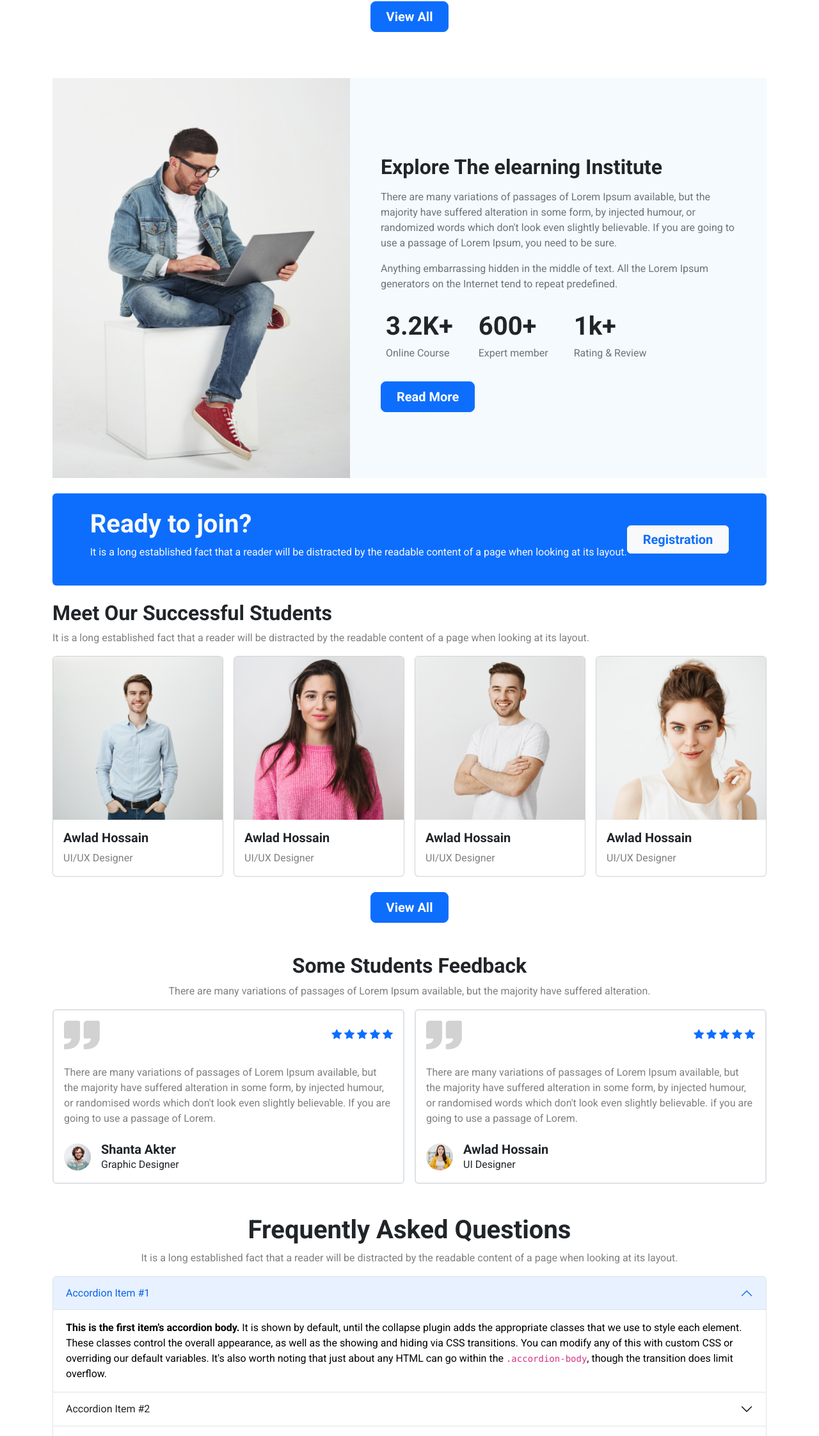
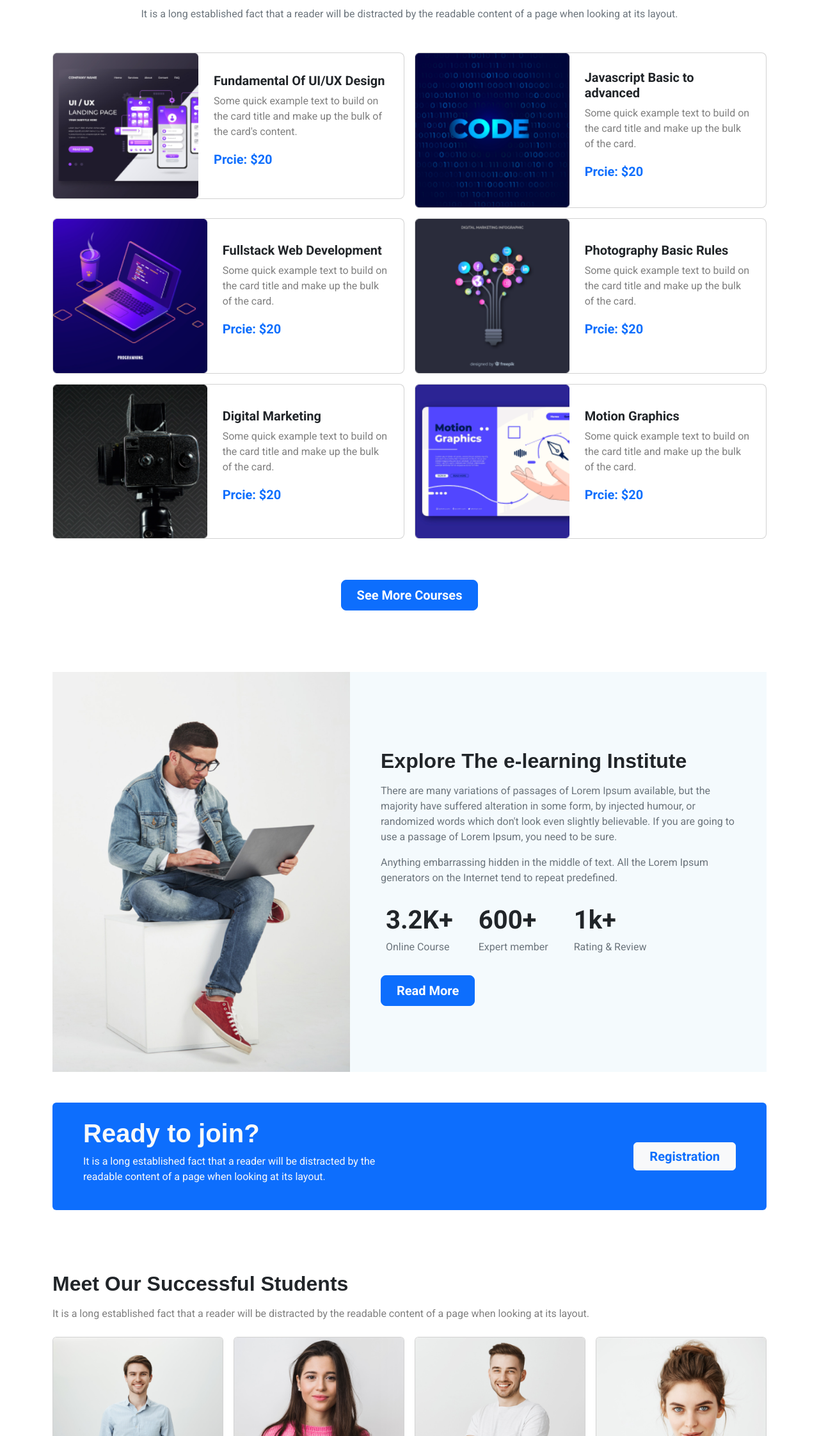
Before and after one commit to UpalBarua/Assignment-3, a plain HTML site: page index.html in a window 1280 px wide. Shown: the part 556-2800 px from the top of the page at 64% size. Drawn offline with nearby package versions, Linux system fonts and the light colour scheme; a web font is replaced by a local one.

Commit message:
Fixed spacings

```diff
--- a/index.html
+++ b/index.html
@@ -149,15 +149,105 @@
     <!-- / HEADER -->
 
     <!-- COURSES -->
-    <main>
-      <div class="container py-5">
-        <h2 class="fs-2 fw-bold text-center mb-3">Discover Our Popular Courses</h2>
-        <p class="text-center text-secondary">
+    <main class="courses">
+      <div class="container py-5 my-5">
+        <h2 class="ff-secondary fs-2 fw-bold text-center mb-3">Discover Our Popular Courses</h2>
+        <p class="text-center text-secondary mb-5">
           It is a long established fact that a reader will be distracted by the readable content of
           a page when looking at its layout.
         </p>
+        <div class="row g-3 mb-5">
+          <!-- item 1 -->
+          <div class="col-12 col-md-6">
+            <div class="card rounded-3 d-flex flex-md-row align-items-center">
+              <img src="./assets/course/course-1.png" class="card-img-top" alt="..." />
+              <div class="card-body px-4">
+                <h3 class="fs-5 fw-bold">Fundamental Of UI/UX Design</h3>
+                <p class="card-text text-black-50">
+                  Some quick example text to build on the card title and make up the bulk of the
+                  card's content.
+                </p>
+                <p class="text-primary fw-bold fs-5">Prcie: $20</p>
+              </div>
+            </div>
+          </div>
+          <!-- item 2 -->
+          <div class="col-12 col-md-6">
+            <div class="card rounded-3 d-flex flex-md-row align-items-center">
+              <img src="./assets/course/course-2.png" class="card-img-top" alt="..." />
+              <div class="card-body px-4">
+                <h3 class="fs-5 fw-bold">Javascript Basic to advanced</h3>
+                <p class="card-text text-black-50">
+                  Some quick example text to build on the card title and make up the bulk of the
+                  card.
+                </p>
+                <p class="text-primary fw-bold fs-5">Prcie: $20</p>
+              </div>
+            </div>
+          </div>
+
+          <!-- item 3 -->
+          <div class="col-12 col-md-6">
+            <div class="card rounded-3 d-flex flex-md-row align-items-center">
+              <img src="./assets/course/course-3.png" class="card-img-top" alt="..." />
+              <div class="card-body px-4">
+                <h3 class="fs-5 fw-bold">Fullstack Web Development</h3>
+                <p class="card-text text-black-50">
+                  Some quick example text to build on the card title and make up the bulk of the
+                  card.
+                </p>
+                <p class="text-primary fw-bold fs-5">Prcie: $20</p>
+              </div>
+            </div>
+          </div>
+
+          <!-- item 4 -->
+          <div class="col-12 col-md-6">
+            <div class="card rounded-3 d-flex flex-md-row align-items-center">
+              <img src="./assets/course/course-4.png" class="card-img-top" alt="..." />
+              <div class="card-body px-4">
+                <h3 class="fs-5 fw-bold">Photography Basic Rules</h3>
+                <p class="card-text text-black-50">
+                  Some quick example text to build on the card title and make up the bulk of the
+                  card.
+                </p>
+                <p class="text-primary fw-bold fs-5">Prcie: $20</p>
+              </div>
+            </div>
+          </div>
+
+          <!-- item 5 -->
+          <div class="col-12 col-md-6">
+            <div class="card rounded-3 d-flex flex-md-row align-items-center">
+              <img src="./assets/course/course-5.png" class="card-img-top" alt="..." />
+              <div class="card-body px-4">
+                <h3 class="fs-5 fw-bold">Digital Marketing</h3>
+                <p class="card-text text-black-50">
+                  Some quick example text to build on the card title and make up the bulk of the
+                  card.
+                </p>
+                <p class="text-primary fw-bold fs-5">Prcie: $20</p>
+              </div>
+            </div>
+          </div>
+
+          <!-- item 6 -->
+          <div class="col-12 col-md-6">
+            <div class="card rounded-3 d-flex flex-md-row align-items-center">
+              <img src="./assets/course/course-6.png" class="card-img-top" alt="..." />
+              <div class="card-body px-4">
+                <h3 class="fs-5 fw-bold">Motion Graphics</h3>
+                <p class="card-text text-black-50">
+                  Some quick example text to build on the card title and make up the bulk of the
+                  card.
+                </p>
+                <p class="text-primary fw-bold fs-5">Prcie: $20</p>
+              </div>
+            </div>
+          </div>
+        </div>
         <div class="d-flex justify-content-center">
-          <a href="#" class="btn btn-primary btn-lg fw-bold px-4">View All</a>
+          <a href="#" class="btn btn-primary btn-lg fw-bold px-4 mt-3">See More Courses</a>
         </div>
       </div>
     </main>
@@ -165,14 +255,14 @@
 
     <!-- EXPLORE -->
     <section class="container">
-      <div class="explore container my-4 mx-auto">
+      <div class="explore container my-5 mx-auto">
         <div class="row justify-content-center align-items-center">
           <div class="col-12 col-md-5 p-0">
             <img class="img-fluid" src="./assets/working.png" alt="" />
           </div>
 
           <div class="col-12 col-md-7 py-3 px-md-5">
-            <h2 class="fs-2 fw-bold my-3">Explore The elearning Institute</h2>
+            <h2 class="ff-secondary fs-2 fw-bold my-3">Explore The e-learning Institute</h2>
             <p class="text-secondary mb-3">
               There are many variations of passages of Lorem Ipsum available, but the majority have
               suffered alteration in some form, by injected humour, or randomized words which don't
@@ -208,10 +298,10 @@
     <!-- REGISTER -->
     <section class="container">
       <div
-        class="bg-primary text-light my-4 py-4 px-4 d-flex flex-column flex-lg-row justify-content-center align-items-center text-center text-lg-start rounded-2"
+        class="bg-primary text-light my-5 py-4 px-5 d-flex flex-column flex-lg-row justify-content-between align-items-center text-center text-lg-start rounded-2"
       >
-        <div>
-          <h2 class="fs-1 fw-bold">Ready to join?</h2>
+        <div class="w-50">
+          <h2 class="ff-secondary fs-1 fw-bold">Ready to join?</h2>
           <p>
             It is a long established fact that a reader will be distracted by the readable content
             of a page when looking at its layout.
@@ -223,10 +313,10 @@
     <!-- / REGISTER -->
 
     <!-- SUCCESSFUL STUDENTS  -->
-    <section class="container my-4">
+    <section class="container my-5 py-5">
       <div class="text-center text-md-start px-4 px-md-0">
-        <h2 class="fw-bold fs-2">Meet Our Successful Students</h2>
-        <p class="text-black-50">
+        <h2 class="ff-secondary fw-bold fs-2 mb-3">Meet Our Successful Students</h2>
+        <p class="text-black-50 mb-4">
           It is a long established fact that a reader will be distracted by the readable content of
           a page when looking at its layout.
         </p>
@@ -278,7 +368,7 @@
         </div>
       </div>
       <div class="d-flex justify-content-center my-4">
-        <a href="#" class="btn btn-primary btn-lg fw-bold px-4">View All</a>
+        <a href="#" class="btn btn-primary btn-lg fw-bold px-4 mt-4">View All</a>
       </div>
     </section>
     <!-- / SUCCESSFUL STUDENTS  -->
@@ -286,8 +376,8 @@
     <!-- FEEDBACKS -->
     <section class="container my-5">
       <div class="text-center">
-        <h2 class="fs-2 fw-bold">Some Students Feedback</h2>
-        <p class="text-black-50">
+        <h2 class="ff-secondary fs-2 fw-bold mb-3">Some Students Feedback</h2>
+        <p class="text-black-50 mb-4">
           There are many variations of passages of Lorem Ipsum available, but the majority have
           suffered alteration.
         </p>
@@ -370,27 +460,28 @@
     <!-- / FEEDBACKS -->
 
     <!--  F&Q -->
-    <section class="container">
+    <section class="container my-5 py-5">
       <div class="text-center">
-        <h2 class="fs-1 fw-bold">Frequently Asked Questions</h2>
-        <p class="text-black-50">
+        <h2 class="ff-secondary fs-1 fw-bold pb-3">Frequently Asked Questions</h2>
+        <p class="text-black-50 pb-4">
           It is a long established fact that a reader will be distracted by the readable content of
           a page when looking at its layout.
         </p>
       </div>
 
+      <!-- accordion 1 -->
       <div class="accordion" id="accordionExample">
         <div class="accordion-item">
           <h2 class="accordion-header" id="headingOne">
             <button
-              class="accordion-button"
+              class="accordion-button fw-bold"
               type="button"
               data-bs-toggle="collapse"
               data-bs-target="#collapseOne"
               aria-expanded="true"
               aria-controls="collapseOne"
             >
-              Accordion Item #1
+              What are the differences between flexbox and grid
             </button>
           </h2>
           <div
@@ -399,27 +490,28 @@
             aria-labelledby="headingOne"
             data-bs-parent="#accordionExample"
           >
-            <div class="accordion-body">
-              <strong>This is the first item's accordion body.</strong> It is shown by default,
-              until the collapse plugin adds the appropriate classes that we use to style each
-              element. These classes control the overall appearance, as well as the showing and
-              hiding via CSS transitions. You can modify any of this with custom CSS or overriding
-              our default variables. It's also worth noting that just about any HTML can go within
-              the <code>.accordion-body</code>, though the transition does limit overflow.
+            <div class="accordion-body text-black-50">
+              The basic
+              <strong>difference between CSS Grid Layout and CSS Flexbox Layout</strong> is that
+              flexbox was designed for layout in one dimension - either a row or a column. Grid was
+              designed for two-dimensional layout - rows, and columns at the same time. The two
+              specifications share some common features.
             </div>
           </div>
         </div>
+
+        <!-- accordion 2 -->
         <div class="accordion-item">
           <h2 class="accordion-header" id="headingTwo">
             <button
-              class="accordion-button collapsed"
+              class="accordion-button collapsed fw-bold"
               type="button"
               data-bs-toggle="collapse"
               data-bs-target="#collapseTwo"
               aria-expanded="false"
               aria-controls="collapseTwo"
             >
-              Accordion Item #2
+              What are the differences between bootstrap and tailwind.
             </button>
           </h2>
           <div
@@ -428,27 +520,26 @@
             aria-labelledby="headingTwo"
             data-bs-parent="#accordionExample"
           >
-            <div class="accordion-body">
-              <strong>This is the second item's accordion body.</strong> It is hidden by default,
-              until the collapse plugin adds the appropriate classes that we use to style each
-              element. These classes control the overall appearance, as well as the showing and
-              hiding via CSS transitions. You can modify any of this with custom CSS or overriding
-              our default variables. It's also worth noting that just about any HTML can go within
-              the <code>.accordion-body</code>, though the transition does limit overflow.
+            <div class="accordion-body text-black-50">
+              Bootstrap is the most popular CSS framework for building responsive, mobile-first
+              projects on the web. Tailwind CSS, on the other hand, is the most popular
+              utility-first CSS framework for fast UI development.
             </div>
           </div>
         </div>
+
+        <!-- accordion 3 -->
         <div class="accordion-item">
           <h2 class="accordion-header" id="headingThree">
             <button
-              class="accordion-button collapsed"
+              class="accordion-button collapsed fw-bold"
               type="button"
               data-bs-toggle="collapse"
               data-bs-target="#collapseThree"
               aria-expanded="false"
               aria-controls="collapseThree"
             >
-              Accordion Item #3
+              What is CSS box model.
             </button>
           </h2>
           <div
@@ -457,13 +548,40 @@
             aria-labelledby="headingThree"
             data-bs-parent="#accordionExample"
           >
-            <div class="accordion-body">
-              <strong>This is the third item's accordion body.</strong> It is hidden by default,
-              until the collapse plugin adds the appropriate classes that we use to style each
-              element. These classes control the overall appearance, as well as the showing and
-              hiding via CSS transitions. You can modify any of this with custom CSS or overriding
-              our default variables. It's also worth noting that just about any HTML can go within
-              the <code>.accordion-body</code>, though the transition does limit overflow.
+            <div class="accordion-body text-black-50">
+              The CSS box model is a container that contains multiple properties including borders,
+              margin, padding, and the content itself. It is used to create the design and layout of
+              web pages. The web browser renders every element as a rectangular box according to the
+              CSS box model. Box-Model has multiple properties in CSS. Some of them are given below:
+            </div>
+          </div>
+        </div>
+
+        <!-- accordion 4 -->
+        <div class="accordion-item">
+          <h2 class="accordion-header" id="headingFour">
+            <button
+              class="accordion-button collapsed fw-bold"
+              type="button"
+              data-bs-toggle="collapse"
+              data-bs-target="#collapseFour"
+              aria-expanded="false"
+              aria-controls="collapseFour"
+            >
+              What are html semantic tags
+            </button>
+          </h2>
+          <div
+            id="collapseFour"
+            class="accordion-collapse collapse"
+            aria-labelledby="headingFour"
+            data-bs-parent="#accordionExample"
+          >
+            <div class="accordion-body text-black-50">
+              Semantic HTML or semantic markup is HTML that introduces meaning to the web page
+              rather than just presentation. For example, a p tag indicates that the enclosed text
+              is a paragraph. This is both semantic and presentational. Some semantic tags are
+              <code>header, main, nav, footer, article</code> etc.
             </div>
           </div>
         </div>
@@ -472,8 +590,8 @@
     <!-- / F&Q -->
 
     <!-- TRUSTED -->
-    <section class="container my-5 d-none d-lg-block">
-      <h2 class="fs-2 fw-bold text-center mb-4">Trusted by over 800+ companies</h2>
+    <section class="container mb-5 pb-4 d-none d-lg-block">
+      <h2 class="ff-secondary fs-2 fw-bold text-center mb-5">Trusted by over 800+ companies</h2>
       <div class="d-flex justify-content-center align-items-center">
         <img class="me-5" src="./assets/company/company-1.png" alt="" />
         <img class="me-5" src="./assets/company/company-2.png" alt="" />
@@ -488,26 +606,34 @@
     <!-- FOOTER -->
     <footer class="bg-dark">
       <div class="container text-light text-center mt-4 py-5">
-        <h2 class="fs-1 fw-bold py-3">Learning Mate</h2>
+        <h2 class="ff-secondary fs-1 fw-bold py-3 text-primary">Learning Mate</h2>
         <p>Office 41, Zawaya Buildin, Ghala Muscat, Sultanate of Oman</p>
         <div>
           <a class="text-light text-decoration-none" href="#">Privacy Ploicy</a>
           <span>|</span>
           <a class="text-light text-decoration-none" href="#">Terms of use</a>
         </div>
-        <div class="mt-5">
-          <a class="text-light me-2 fs-3 p-2" href="https://www.facebook.com/">
+        <div class="d-flex justify-content-center pt-4 mt-5">
+          <div>
+            <a class="text-light me-2 fs-3 p-2" href="https://twitter.com/?lang=en">
               <i class="bi bi-facebook"></i>
             </a>
+          </div>
+          <div>
             <a class="text-light me-2 fs-3 p-2" href="https://twitter.com/?lang=en">
               <i class="bi bi-twitter"></i>
             </a>
+          </div>
+          <div>
             <a class="text-light me-2 fs-3 p-2" href="https://www.linkedin.com/">
               <i class="bi bi-linkedin"></i>
             </a>
+          </div>
+          <div>
             <a class="text-light me-2 fs-3 p-2" href="https://www.tiktok.com/en/">
               <i class="bi bi-tiktok"></i>
             </a>
+          </div>
         </div>
       </div>
     </footer>
```
Lines whose indentation alone changed are shown as unchanged.
